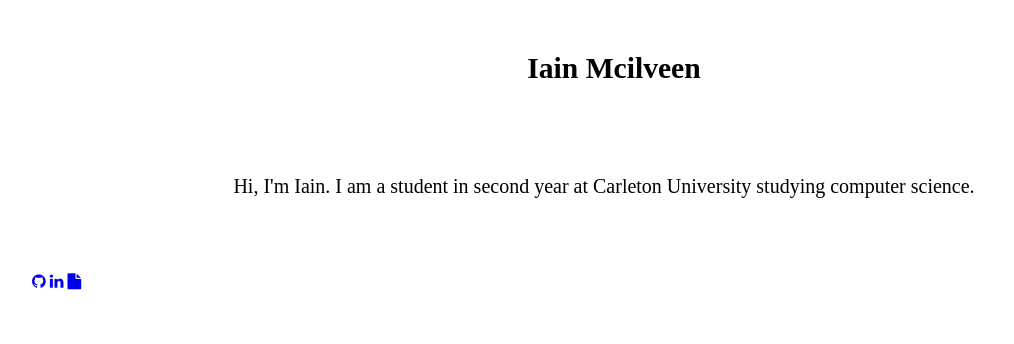
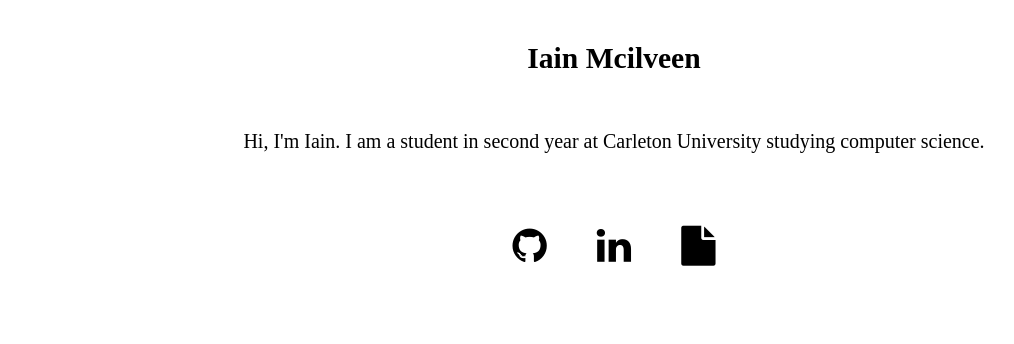
Before and after one commit to IainMcilveen/portfolio, a plain HTML site: page index.html in a window 1280 px wide. Shown: the part 59-403 px from the top of the page, without its empty margins (26-1040 px from the left). Drawn offline with Linux system fonts and the light colour scheme; a web font is replaced by a local one.

Commit message:
added links

```diff
--- a/index.html
+++ b/index.html
@@ -24,12 +24,14 @@
                     <p>Hi, I'm Iain. I am a student in second year at Carleton University studying computer science.</p>
                 </div>
 
+                <div class="links">
+                        <a href="https://github.com/IainMcilveen"><i class="fa fa-github"></i></a>
+                        <a href="https://www.linkedin.com/in/iain-mcilveen-64b14a185/"><i class="fa fa-linkedin"></i></a>
+                        <a href="./resume.pdf"><i class="fa fa-file"></i></a>
+                </div>
+
             </div>
-            <div class="links">
-                <a href="https://github.com/IainMcilveen"><i class="fa fa-github"></i></a>
-                <a href="https://www.linkedin.com/in/iain-mcilveen-64b14a185/"><i class="fa fa-linkedin"></i></a>
-                <a href="IMG_7697.jpg"><i class="fa fa-file"></i></a>
-            </div>
+
         </main>
     </body>
 </html>
--- a/styles.css
+++ b/styles.css
@@ -1,3 +1,29 @@
+html{
+    background-color:White;
+}
+
+.about{
+    width: 100%;
+    align-self: center;
+    text-align: center;
+    display: inline-block;
+}
+
+.myself {
+    padding:30px;
+    padding-bottom:15px;
+}
+
+.myself img {
+    width: 500px;
+    border-radius: 50%;
+}
+
+.title{
+    padding:5px;
+    padding-bottom:0px;
+}
+
 .title h1{
     color: Black;
     padding:5px;
@@ -15,36 +41,26 @@
     justify-content: center;
 }
 
-.about{
-    width: 100%;
-    align-self: center;
-    text-align: center;
-    display: inline-block;
-}
-
-.myself {
-    padding:30px;
-}
-
-.myself img {
-    width: 500px;
-    border-radius: 50%;
-}
-
 .standard-text{
     position: relative;
-    top:20px;
     font-family:'Cutive';
     font-size: 1.25em;
+    padding-top: 5px;
     padding: 25px;
-    padding-left: 5px;
+    bottom: 15px;
 }
 
 .links{
-    padding: 50px;
+
+    padding: 25px;
+    padding-top: 5px;
+    display: flex;
+    justify-content: center;
 }
 
-
-html{
-    background-color:White;
+.links a{
+    color: black;
+    padding: 25px;
+    padding-top: 5px;
+    font-size: 2.5em;
 }
```
Also changed, not shown: 1 other file.
